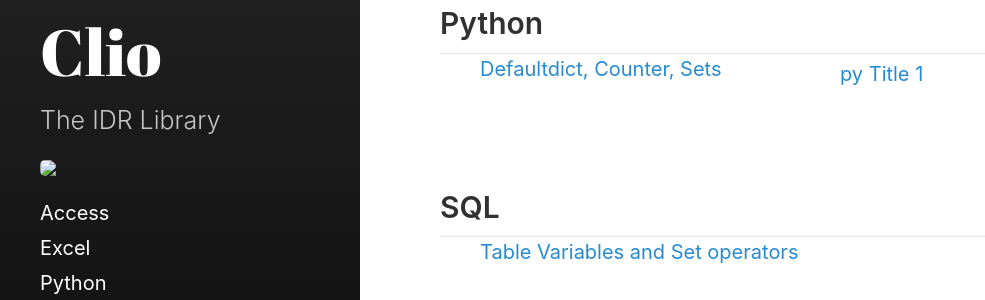
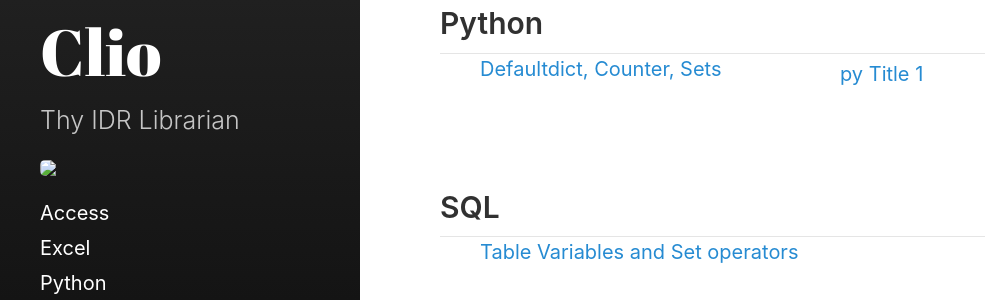
Before and after one commit to tesco-idr/clio, a Jekyll site: the page built from index.html, in a window 1280 px wide. Shown: the part 452-752 px from the top of the page, without its empty margins (0-985 px from the left). Built offline with Jekyll 4.4.1, drawn with Linux system fonts in a browser that asks for light colours.

Commit message:
update config file

```diff
--- a/_config.yml
+++ b/_config.yml
@@ -5,7 +5,7 @@ highlighter:      rouge
 # Setup
 title:            Clio
 tagline:          ''
-description:      'The IDR Library'
+description:      'Thy IDR Librarian'
 repository:       'tesco-idr/clio'
 # url:              https://tesco-idr.github.io
 baseurl:          '/clio'
```
